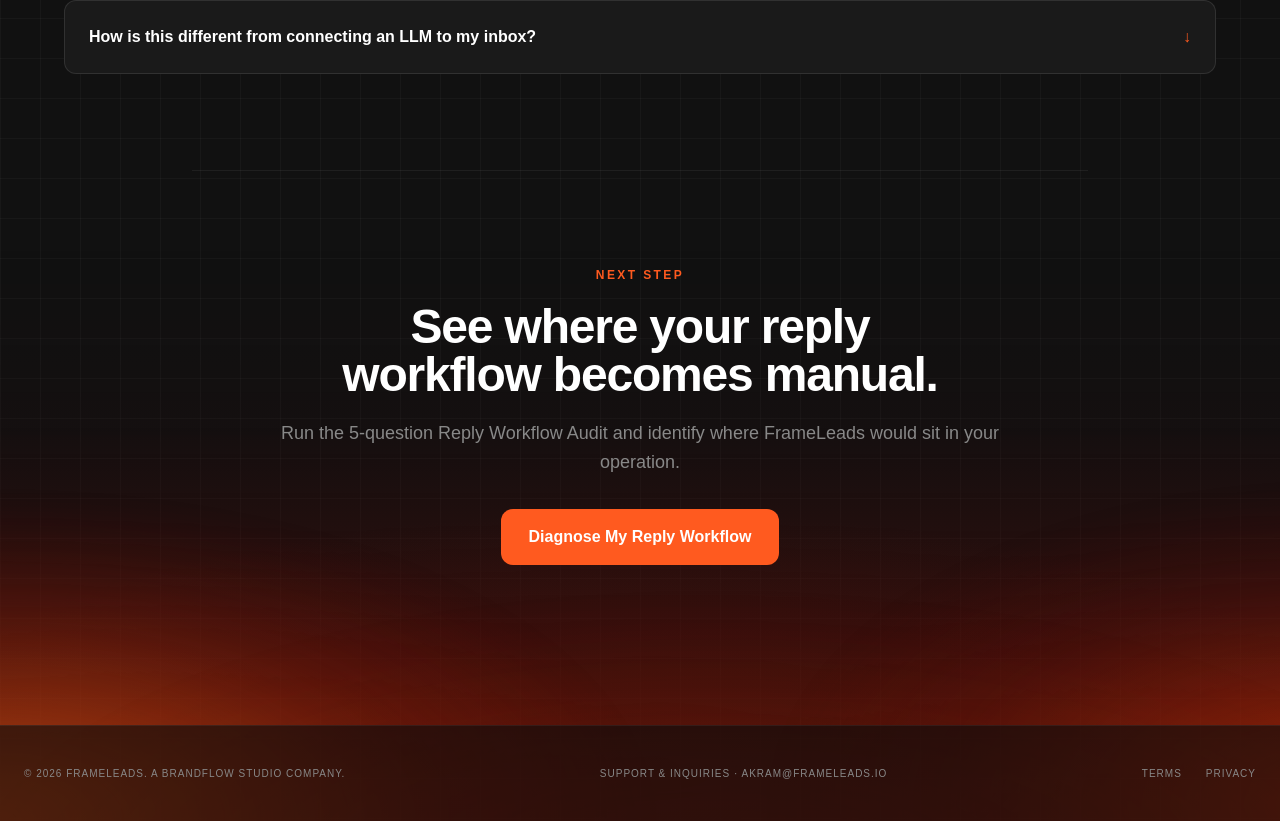
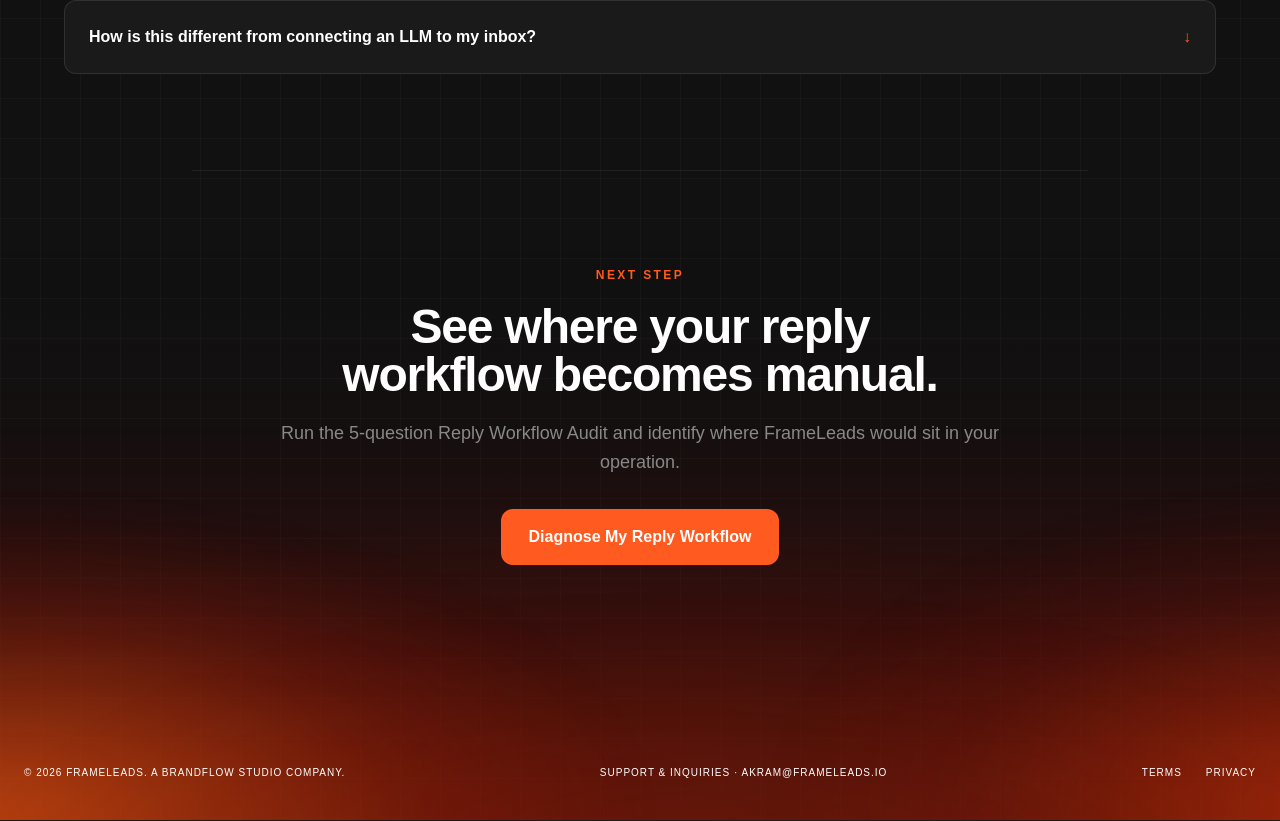
Before and after one commit to Frameleads/FrameLeads-Landing, a Next.js app: page / in a window 1280 px wide. Shown: the part 7582-8403 px from the top of the page. Built offline with nearby package versions, Linux system fonts and the light colour scheme; a web font is replaced by a local one.

Commit message:
fix(landing): remove boxed footer surface and render white footer copy

```diff
--- a/src/app/page.tsx
+++ b/src/app/page.tsx
@@ -476,7 +476,7 @@ export default function Home() {
 
       <section id="commercial-close" className="mx-auto max-w-4xl border-t border-white/[0.06] py-16 text-center md:py-24"><SectionIntro eyebrow="Next step" heading="See where your reply workflow becomes manual." description="Run the 5-question Reply Workflow Audit and identify where FrameLeads would sit in your operation." /><motion.button initial={{ opacity: 0, y: 12 }} whileInView={{ opacity: 1, y: 0 }} viewport={{ once: true, amount: .3 }} transition={{ duration: .5, delay: .34, ease: "easeOut" }} type="button" data-tripwire-guard="true" onClick={launchAudit} className="mt-8 rounded-xl bg-[#FF5A1F] px-7 py-4 text-base font-bold text-white transition-colors hover:bg-[#ff6b35]">Diagnose My Reply Workflow</motion.button></section>
     </main>
-    <footer className="relative z-10 border-t border-white/[0.06] bg-[#0D0D0D]/60 px-4 py-10 sm:px-6"><div className="mx-auto flex max-w-7xl flex-col items-center justify-between gap-5 md:flex-row"><p className="font-mono text-[10px] uppercase tracking-widest text-[#888888]">© 2026 FrameLeads. A BrandFlow Studio Company.</p><a href="mailto:akram@frameleads.io" aria-label="Email FrameLeads support at akram@frameleads.io" className="font-mono text-[10px] uppercase tracking-widest text-[#888888] transition-colors hover:text-white">Support &amp; inquiries · akram@frameleads.io</a><div className="flex gap-6 font-mono text-[10px] uppercase tracking-widest text-[#888888]"><Link href="/terms" className="hover:text-white">Terms</Link><Link href="/privacy" className="hover:text-white">Privacy</Link></div></div></footer><AuditModal returnFocusRef={auditTrigger} open={isAuditModalOpen} onClose={closeAudit} onComplete={setAuditResult} />{!isAuditModalOpen && <ExitIntentPopup openRequest={isMicroPilotRequested} onOpenRequestChange={setIsMicroPilotRequested} />}
+    <footer className="relative z-10 bg-transparent px-4 py-10 sm:px-6"><div className="mx-auto flex max-w-7xl flex-col items-center justify-between gap-5 md:flex-row"><p className="font-mono text-[10px] uppercase tracking-widest text-white">© 2026 FrameLeads. A BrandFlow Studio Company.</p><a href="mailto:akram@frameleads.io" aria-label="Email FrameLeads support at akram@frameleads.io" className="font-mono text-[10px] uppercase tracking-widest text-white transition-colors hover:text-[#FFB08D]">Support &amp; inquiries · akram@frameleads.io</a><div className="flex gap-6 font-mono text-[10px] uppercase tracking-widest text-white"><Link href="/terms" className="transition-colors hover:text-[#FFB08D]">Terms</Link><Link href="/privacy" className="transition-colors hover:text-[#FFB08D]">Privacy</Link></div></div></footer><AuditModal returnFocusRef={auditTrigger} open={isAuditModalOpen} onClose={closeAudit} onComplete={setAuditResult} />{!isAuditModalOpen && <ExitIntentPopup openRequest={isMicroPilotRequested} onOpenRequestChange={setIsMicroPilotRequested} />}
   </div>;
 }
 
```
